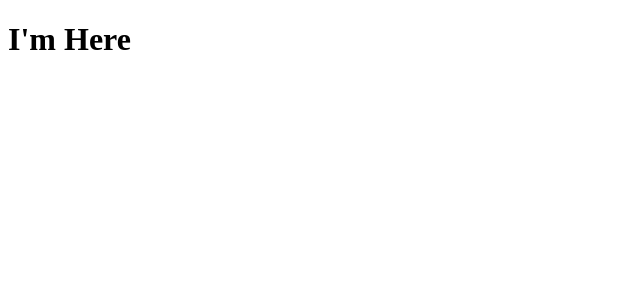
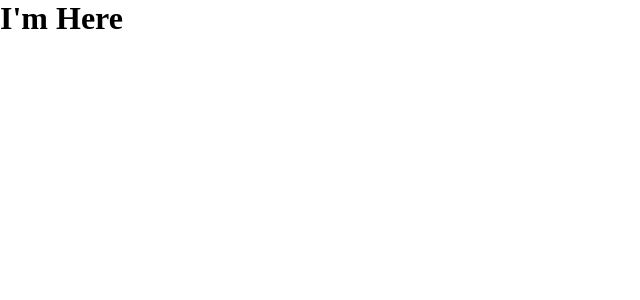
Before and after one commit to Laerciosantosn/Ignite-DTmoney-, a React (Create React App) app: page / in a window 1280 px wide. Shown: the top 300 px of the page, without its empty margins (0-640 px from the left). Built offline with nearby package versions, Linux system fonts and the light colour scheme.

Commit message:
Created Global styles

```diff
--- a/package.json
+++ b/package.json
@@ -5,10 +5,11 @@
   "dependencies": {
     "react": "^17.0.2",
     "react-dom": "^17.0.2",
+    "styled-components": "^5.2.3",
     "typescript": "^4.1.2",
     "web-vitals": "^1.0.1"
   },
-  "devDependencies":{
+  "devDependencies": {
     "@testing-library/jest-dom": "^5.11.4",
     "@testing-library/react": "^11.1.0",
     "@testing-library/user-event": "^12.1.10",
@@ -16,6 +17,7 @@
     "@types/node": "^12.0.0",
     "@types/react": "^17.0.0",
     "@types/react-dom": "^17.0.0",
+    "@types/styled-components": "^5.1.9",
     "react-scripts": "4.0.3"
   },
   "scripts": {
--- a/public/index.html
+++ b/public/index.html
@@ -3,6 +3,7 @@
   <head>
     <meta charset="utf-8" />
     <meta name="viewport" content="width=device-width, initial-scale=1" />
+    <link rel="shortcut icon" href="favicon.png" type="image/png">
 
     <title>DTmoney</title>
   </head>
--- a/src/App.tsx
+++ b/src/App.tsx
@@ -1,7 +1,10 @@
+import { GlobalStyle } from "./styles/global";
+
 export function App() {
   return (
     <div className="App">
      <h1>I'm Here</h1>
+     <GlobalStyle />
     </div>
   );
 }
--- /dev/null
+++ b/src/styles/global.ts
@@ -0,0 +1,47 @@
+import { createGlobalStyle } from 'styled-components';
+
+export const GlobalStyle = createGlobalStyle`
+  ::root {
+    --Background: #F0F2F5;
+    --Blue: #5429CC;
+    --Blue-Light: #6933FF;
+    --Green: #33CC95;
+    --Red: #E62E4D;
+    --Shape: #FFFFFF;
+    --blue: #E52E40;
+    --Title: #363F5F;
+    --Text: #969CB3;
+  }
+
+* {
+    margin: 0;
+    padding: 0;
+    box-sizing: border-box;
+  }
+
+  /* Font size 16px (Desktop) */
+  html {
+    @media (max-width: 1080px) {
+      font-size: 93.75%; // 15px o que seria 15px / 16px = 0.9375
+    }
+
+    @media (max-width: 720px) {
+      font-size: 87.5%; // 14px
+    }
+  }
+
+  // 1 rem = 16px
+  body {
+    background: var(---background);
+    -webkit-font-smoothing: antialiased;
+  }
+
+  button {
+    cursor: pointer;
+  }
+
+  [disabled] {
+    opacity: 0.6;
+    cursor: not-allowed;
+  }
+`;
```
Also changed, not shown: 1 other file (tests, documents, lock files or other folders).
